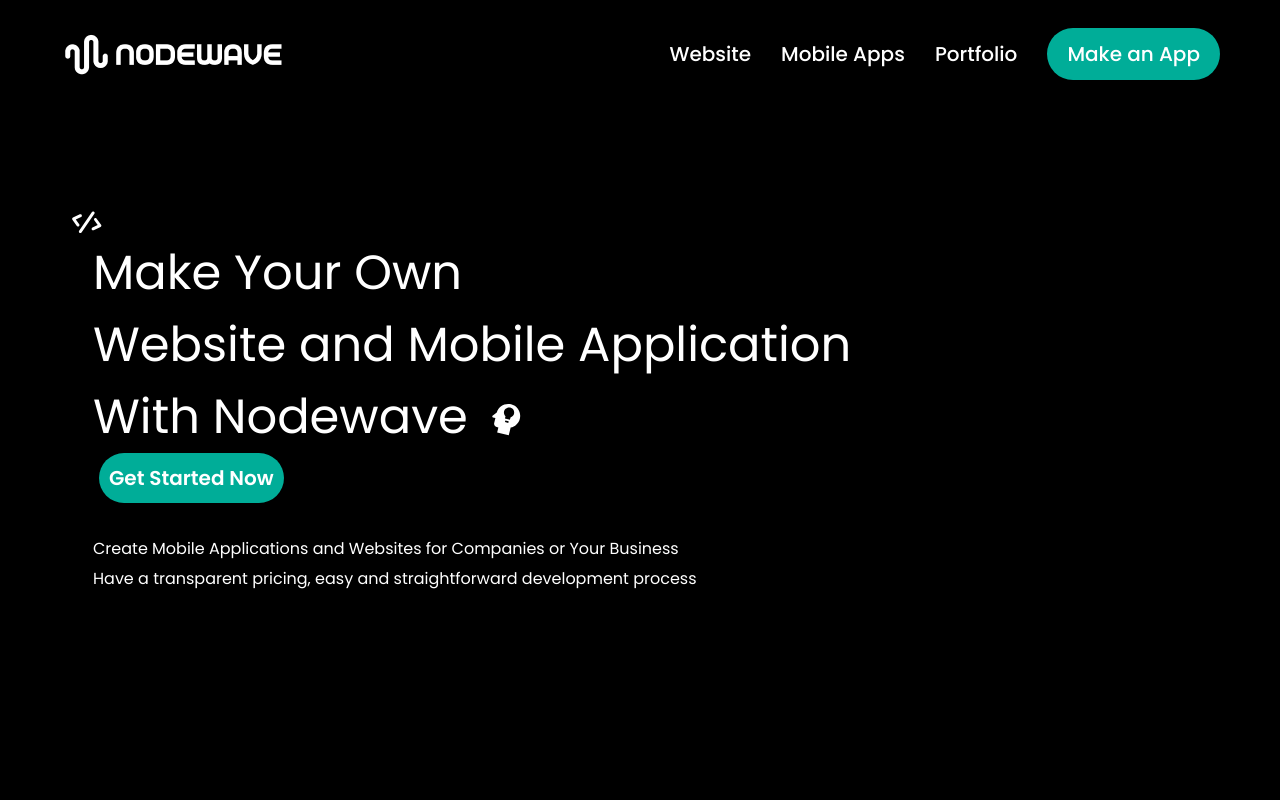
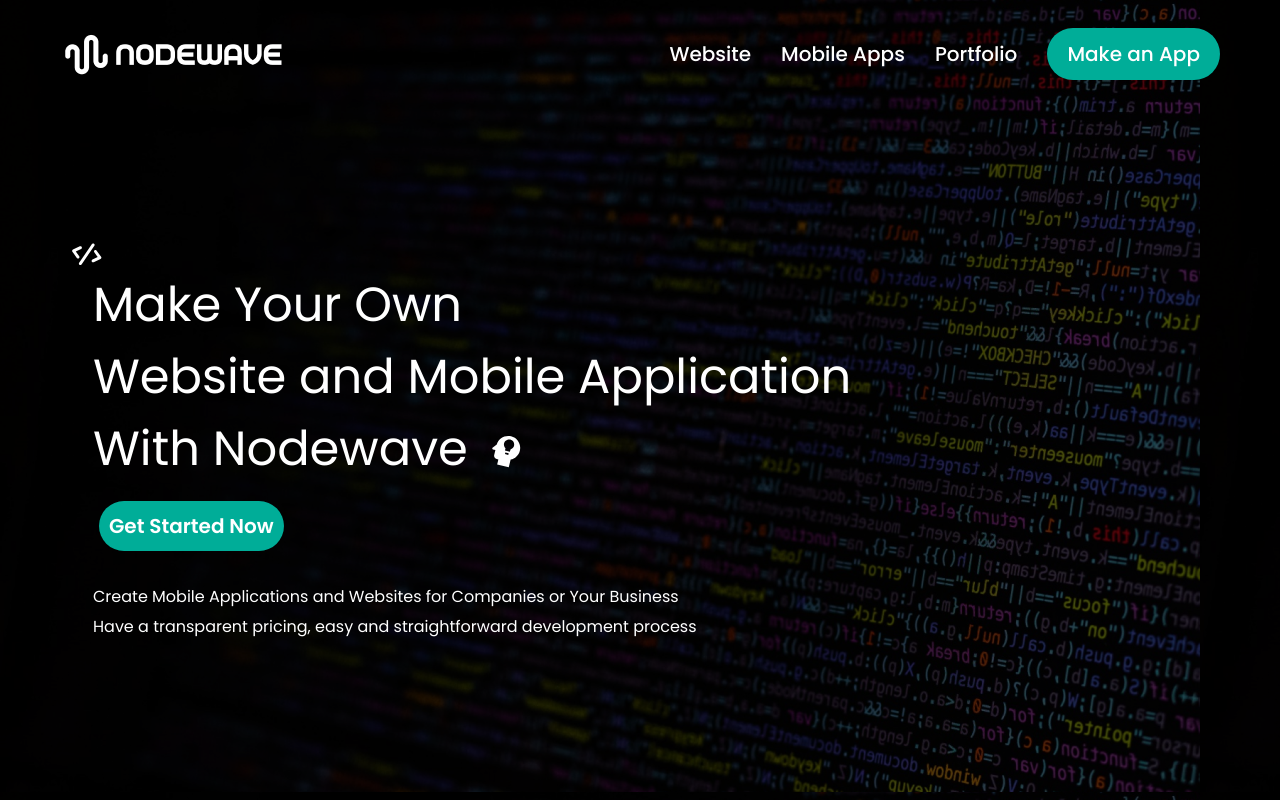
Before and after one commit to kiwi-ui/nodewave, a Next.js app: page / in a window 1280 px wide. Built offline with nearby package versions, Linux system fonts and the light colour scheme.

Commit message:
add bg image for hero section

```diff
--- a/src/components/hero/index.jsx
+++ b/src/components/hero/index.jsx
@@ -1,14 +1,16 @@
 export const Hero = () => {
   return (
-    <section className="h-screen flex items-center text-white">
-        <div>
+    <>
+      <section className="h-screen flex items-center text-white px-[60px] bg-hero bg-auto">
+          <div className="mt-20">
               <img className="w-[30px] h-[30px] -rotate-[14.38] ms-3" src="/assets/icons/bracket.svg" alt="code"/>
               <div className="ps-[33px]">
                 <p className="text-5xl/[72px]">Make Your Own <br/>Website and Mobile Application <br/> With Nodewave <img className="inline w-[50px] h-[50px] -rotate-[13.72]" src="/assets/icons/idea.svg" alt="idea"/></p>
-              <button className="text-xl font-semibold ms-[6px] bg-btn p-[10px] rounded-[41px] leading-normal">Get Started Now</button>
+                <button className="text-xl font-semibold ms-[6px] bg-btn p-[10px] rounded-[41px] leading-normal mt-4">Get Started Now</button>
                 <p className="mt-[31px]">Create Mobile Applications and Websites for Companies or Your Business <br/>Have a transparent pricing, easy and straightforward development process</p>
               </div>
           </div>
       </section>
+    </>
   )
 }
--- a/src/pages/_document.js
+++ b/src/pages/_document.js
@@ -4,7 +4,7 @@
   return (
     <Html lang="en">
       <Head />
-      <body className="font-poppins bg-black">
+      <body className="font-poppins bg-black z-10">
         <Main />
         <NextScript />
       </body>
--- a/src/pages/index.js
+++ b/src/pages/index.js
@@ -8,7 +8,7 @@
         <Header/>
       </header>
 
-      <main className="px-[60px] leading-[30px]">
+      <main className="leading-[30px]">
         <Hero />
       </main>
     </>
--- a/tailwind.config.js
+++ b/tailwind.config.js
@@ -16,10 +16,13 @@
         btn: '#00AD98'
       },
       colors: {
-          'secondary': '00AD98',
-          'tertiary': '#FFB347',
-          'dark': '#333333',
-          'semidark': '#555555'
+        'secondary': '00AD98',
+        'tertiary': '#FFB347',
+        'dark': '#333333',
+        'semidark': '#555555'
+      },
+      backgroundImage: {
+        'hero': 'url("/assets/images/background.png")'
       }
     },
   },
```
Also changed, not shown: public/assets/images/background.png (added). Lines whose indentation alone changed are shown as unchanged.
